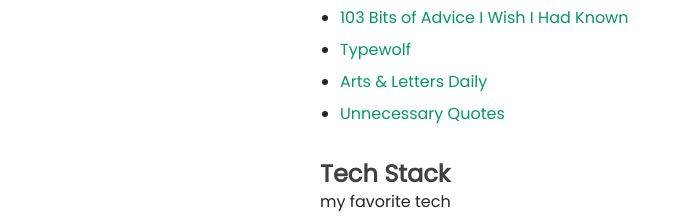
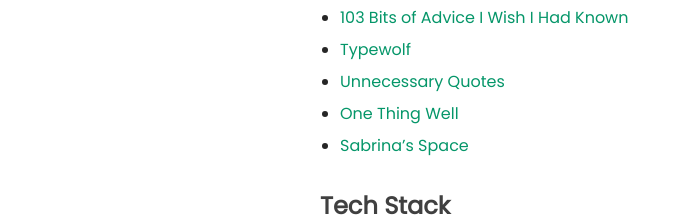
Before and after one commit to achntj/www, a Next.js app: page /more in a window 1280 px wide. Shown: the part 894-1111 px from the top of the page, without its empty margins (0-685 px from the left). Built offline with nearby package versions, Linux system fonts and the light colour scheme; no server answers.

Commit message:
content: add more links /more

```diff
--- a/pages/more.tsx
+++ b/pages/more.tsx
@@ -67,13 +67,18 @@
               <CustomLink href="https://www.typewolf.com/">Typewolf</CustomLink>
             </li>
             <li>
-              <CustomLink href="https://www.aldaily.com/">
-                Arts & Letters Daily
+              <CustomLink href="http://www.unnecessaryquotes.com/">
+                Unnecessary Quotes
               </CustomLink>
             </li>
             <li>
-              <CustomLink href="http://www.unnecessaryquotes.com/">
-                Unnecessary Quotes
+              <CustomLink href="https://onethingwell.org/">
+                One Thing Well
+              </CustomLink>
+            </li>
+            <li>
+              <CustomLink href="https://sabrinas.space/">
+                Sabrina’s Space
               </CustomLink>
             </li>
           </ul>
```
